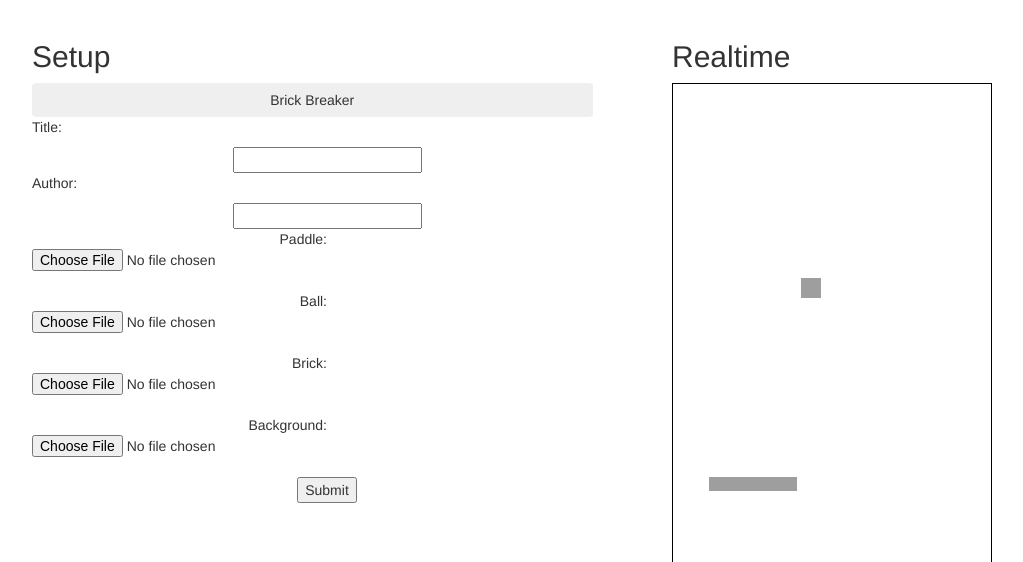
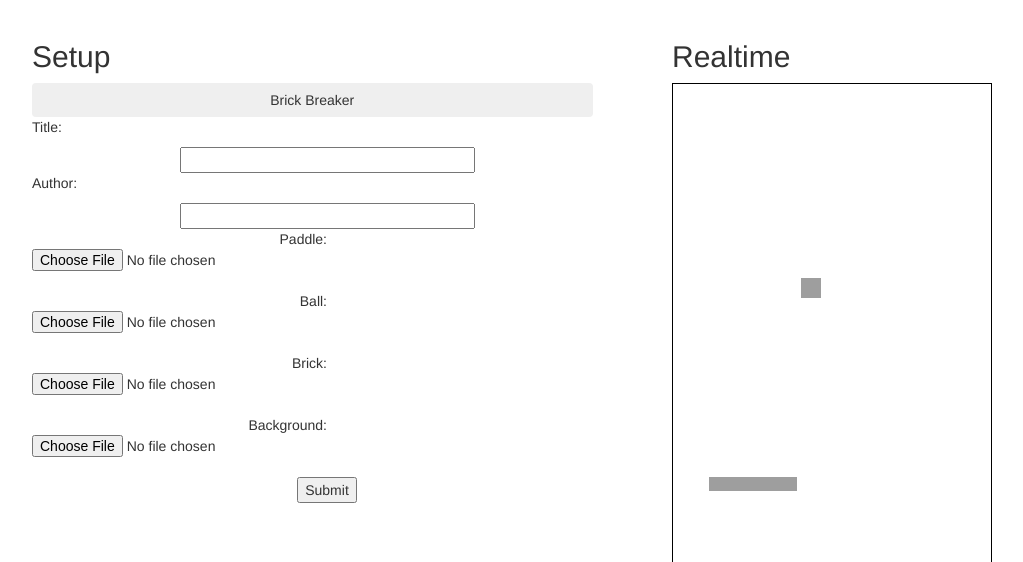
Before and after one commit to aupadhyay/game-gen, a PHP site: page / in a window 1280 px wide, after a click on "Brick Breaker". Shown: the top 562 px of the page, without its empty margins (18-1041 px from the left). Run offline with PHP 8.4, Linux system fonts and the light colour scheme; grey boxes are pictures that could not be loaded.

Commit message:
css sucks

```diff
--- a/css/style.css
+++ b/css/style.css
@@ -42,3 +42,9 @@
 	text-align:right;
 	margin: 0px 0px 0px 0px;
 }
+
+.formObject{
+	width:50%;
+	text-align: left;
+	margin:0px 0px 0px 0px;
+}
```
